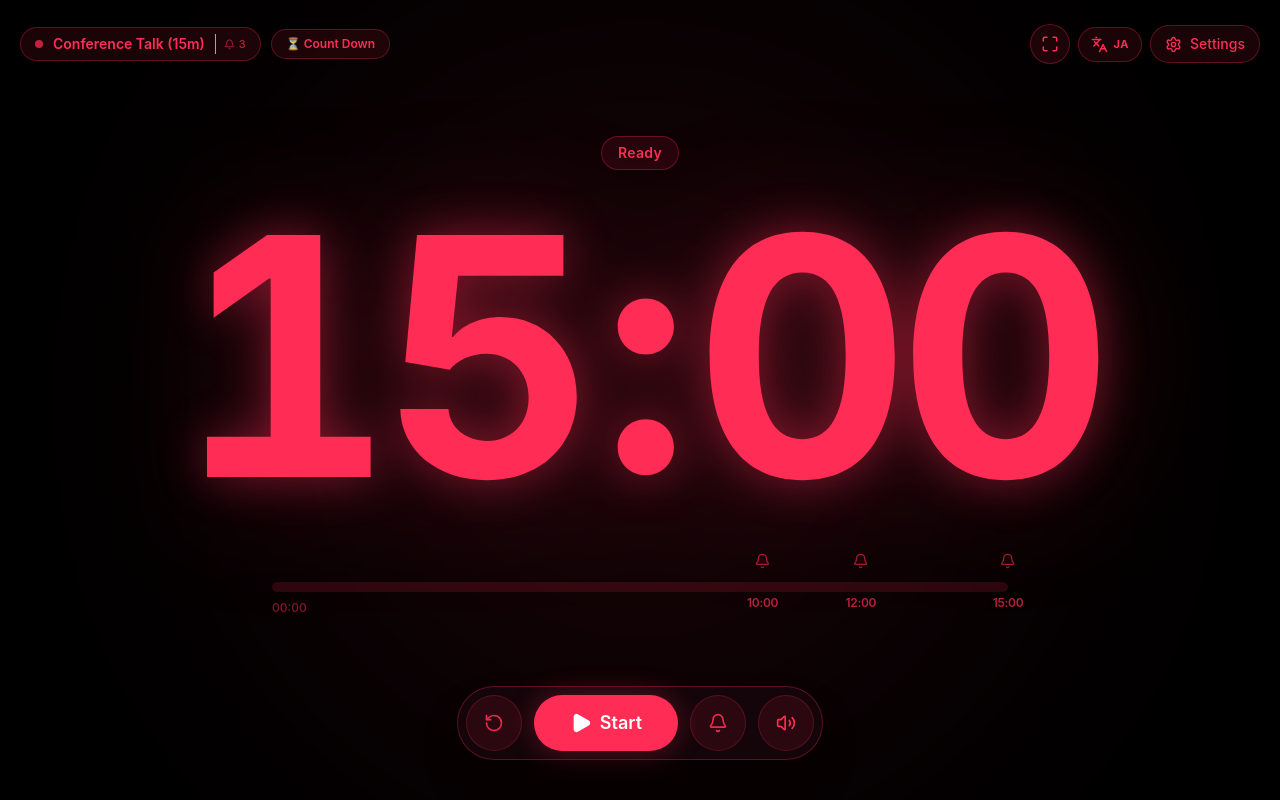
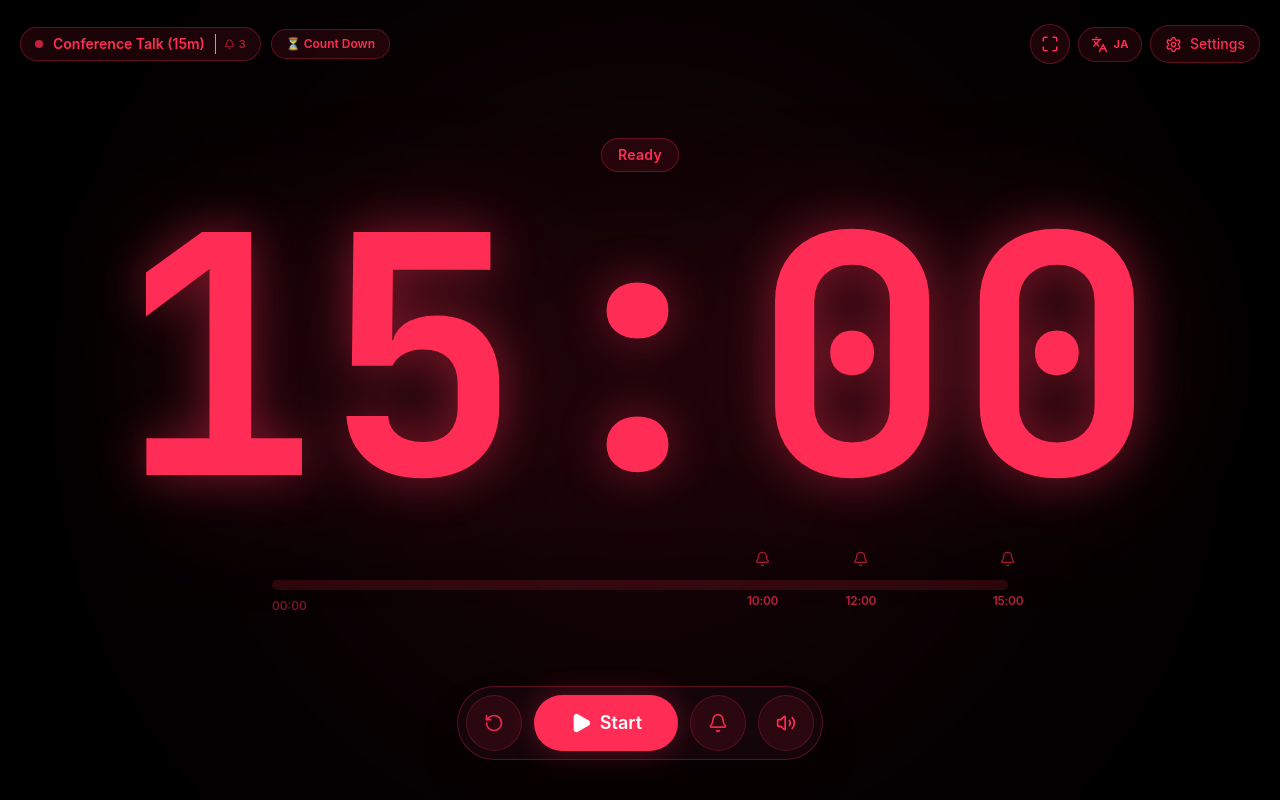
Before and after one commit to rjlaxamana/timer, a React (Vite) app: page / in a window 1280 px wide. Built offline with nearby package versions, Linux system fonts and the light colour scheme.

Commit message:
fix: bundle JetBrains Mono locally via fontsource for identical rendering on local and GitHub Pages

```diff
--- a/package.json
+++ b/package.json
@@ -9,6 +9,7 @@
     "preview": "vite preview"
   },
   "dependencies": {
+    "@fontsource/jetbrains-mono": "^5.3.0",
     "lucide-react": "^1.16.0",
     "react": "^18.3.1",
     "react-dom": "^18.3.1"
--- a/src/components/TimerDisplay.jsx
+++ b/src/components/TimerDisplay.jsx
@@ -68,11 +68,11 @@ export default function TimerDisplay({
       {/* Main Massive Digital Readout with Balanced Spacing & Exact Color Match for Colon */}
       <div className="relative flex items-center justify-center w-full my-2 sm:my-3 select-none">
         <div
-          className="flex items-center justify-center font-sans font-bold tracking-tight select-none transition-all duration-300"
+          className="flex items-center justify-center font-timer font-bold select-none transition-all duration-300"
           style={{
             fontSize: 'clamp(6.5rem, 26vw, 23rem)',
-            lineHeight: 0.92,
-            letterSpacing: '-0.035em',
+            lineHeight: 0.9,
+            letterSpacing: '0.015em',
             color: isOvertime ? '#FF453A' : theme.timerColor,
             filter: isOvertime
               ? 'drop-shadow(0 0 25px rgba(255, 69, 58, 0.6)) drop-shadow(0 0 60px rgba(255, 69, 58, 0.3))'
@@ -91,7 +91,7 @@ export default function TimerDisplay({
           <span className="tnum inline-block text-center">{m2}</span>
 
           {/* Colon Separator - 100% opacity matching exact color and glow of digits */}
-          <span className="mx-[0.015em] pb-[0.03em] select-none">
+          <span className="mx-[0.03em] pb-[0.04em] select-none">
             :
           </span>
 
--- a/src/main.jsx
+++ b/src/main.jsx
@@ -2,6 +2,8 @@ import React from 'react'
 import ReactDOM from 'react-dom/client'
 import App from './App.jsx'
 import { ThemeProvider } from './context/ThemeContext.jsx'
+import '@fontsource/jetbrains-mono/700.css'
+import '@fontsource/jetbrains-mono/800.css'
 import './index.css'
 
 class ErrorBoundary extends React.Component {
--- a/tailwind.config.js
+++ b/tailwind.config.js
@@ -19,14 +19,8 @@ export default {
           'sans-serif'
         ],
         timer: [
-          '-apple-system',
-          'BlinkMacSystemFont',
-          '"SF Pro Display"',
-          '"SF Pro Text"',
-          '"Helvetica Neue"',
-          'Helvetica',
-          'Arial',
-          'sans-serif'
+          '"JetBrains Mono"',
+          'monospace'
         ]
       },
       colors: {
```
Also changed, not shown: 1 other file (tests, documents, lock files or other folders).
